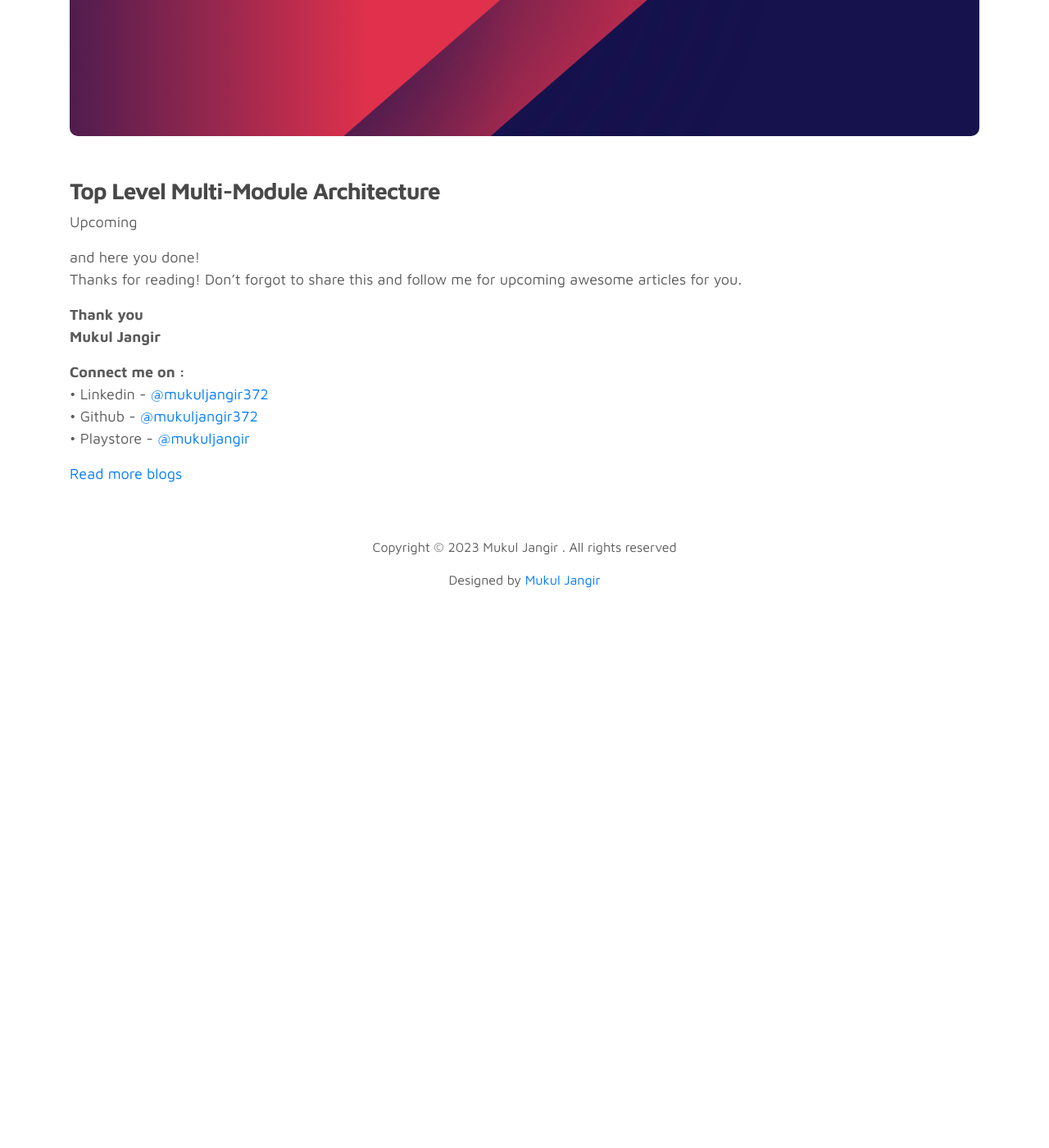
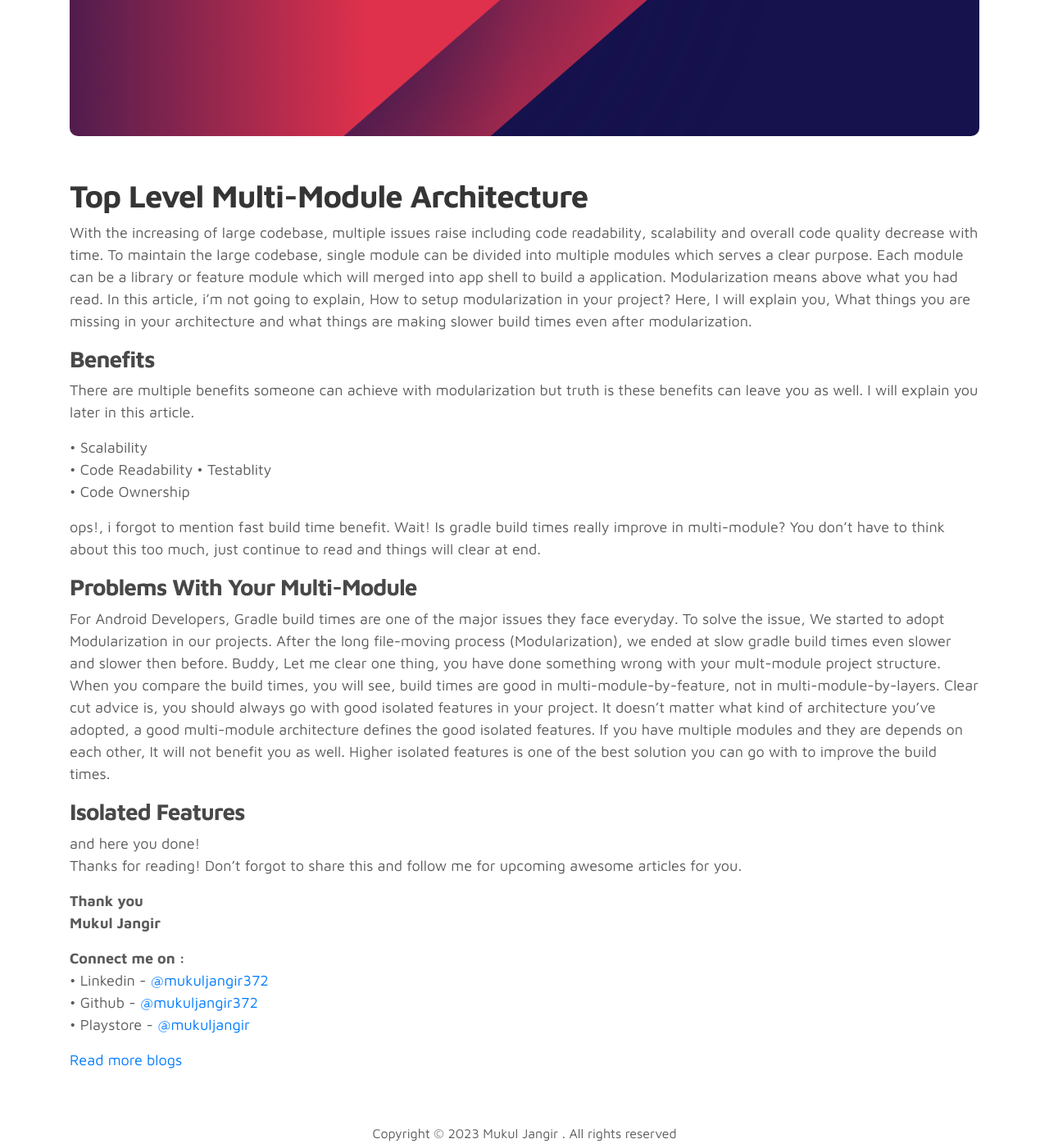
Before and after one commit to Mukuljangir372/mukuljangir372.github.io, a Jekyll site: the page built from _posts/2023-01-07-multimodule-power-blog.md, in a window 1280 px wide and 1400 px high, scrolled down 669 px. Shown: the whole window at 82% size. Built offline with Jekyll 4.4.1, drawn with Linux system fonts in a browser that asks for light colours; before the commit the page ends 1452 px from its top, so only the background shows below that.

Commit message:
mm-p blog 1

```diff
--- a/_posts/2023-01-07-multimodule-power-blog.md
+++ b/_posts/2023-01-07-multimodule-power-blog.md
@@ -19,8 +19,27 @@ description: Here is the truth of doing Multi-Module In Android.
 author: Mukul Jangir
 ---
 
-### Top Level Multi-Module Architecture
-Upcoming
+## Top Level Multi-Module Architecture
+With the increasing of large codebase, multiple issues raise including code readability, scalability and overall code quality decrease with time. To maintain the large codebase, single module can be divided into multiple modules which serves a clear purpose. Each module can be a library or feature module which will merged into app shell to build a application.
+Modularization means above what you had read. In this article, i'm not going to explain, How to setup modularization in your project? Here, I will explain you, What things you are missing in your architecture and what things are making slower build times even after modularization.
+
+### Benefits
+There are multiple benefits someone can achieve with modularization but truth is these benefits can leave you as well. I will explain you later in this article.
+
+• Scalability\
+• Code Readability
+• Testablity\
+• Code Ownership
+
+ops!, i forgot to mention fast build time benefit. Wait! Is gradle build times really improve in multi-module? You don't have to think about this too much, just continue to read and things will clear at end.
+
+### Problems With Your Multi-Module
+For Android Developers, Gradle build times are one of the major issues they face everyday. To solve the issue, We started to adopt Modularization in our projects. After the long file-moving process (Modularization), we ended at slow gradle build times even slower and slower then before.
+Buddy, Let me clear one thing, you have done something wrong with your mult-module project structure. When you compare the build times, you will see, build times are good in multi-module-by-feature, not in multi-module-by-layers. Clear cut advice is, you should always go with good isolated features in your project. It doesn't matter what kind of architecture you've adopted, a good multi-module architecture defines the good isolated features.
+If you have multiple modules and they are depends on each other, It will not benefit you as well. Higher isolated features is one of the best solution you can go with to improve the build times.
+
+### Isolated Features
+
 
 and here you done!\
 Thanks for reading! Don’t forgot to share this and follow me for upcoming awesome articles for you.
```
Also changed, not shown: _posts/2023-01-01-master-kotlin-flows.md (+1 -1 lines).
